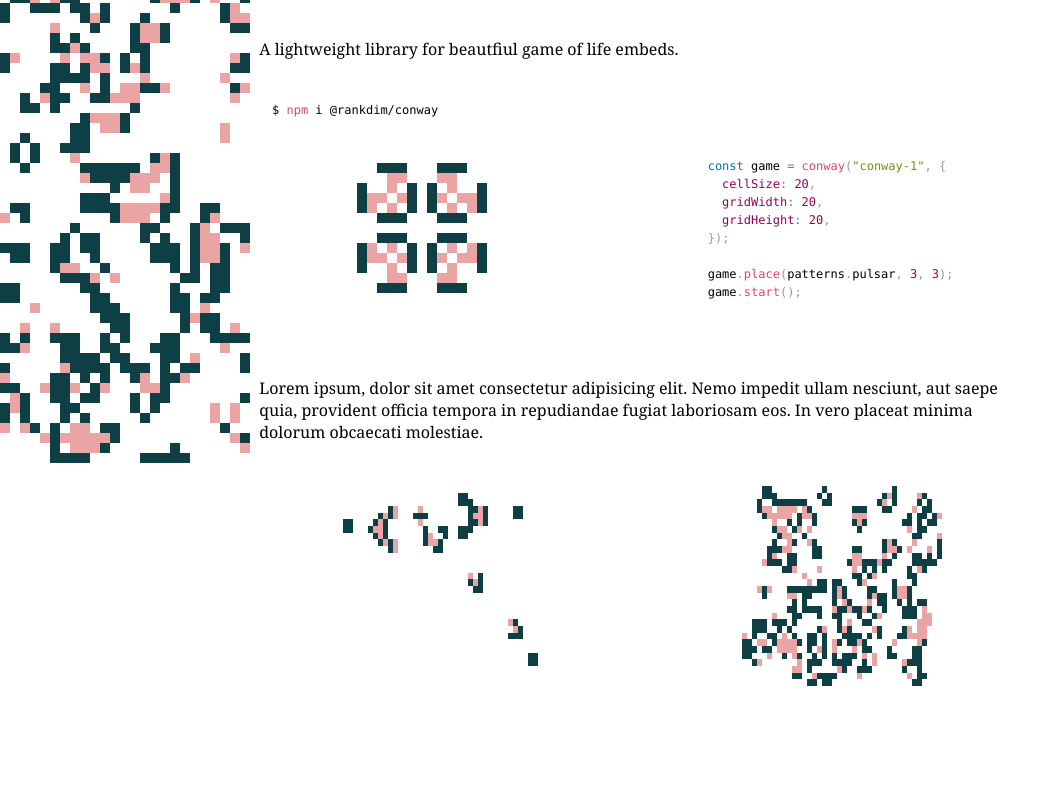
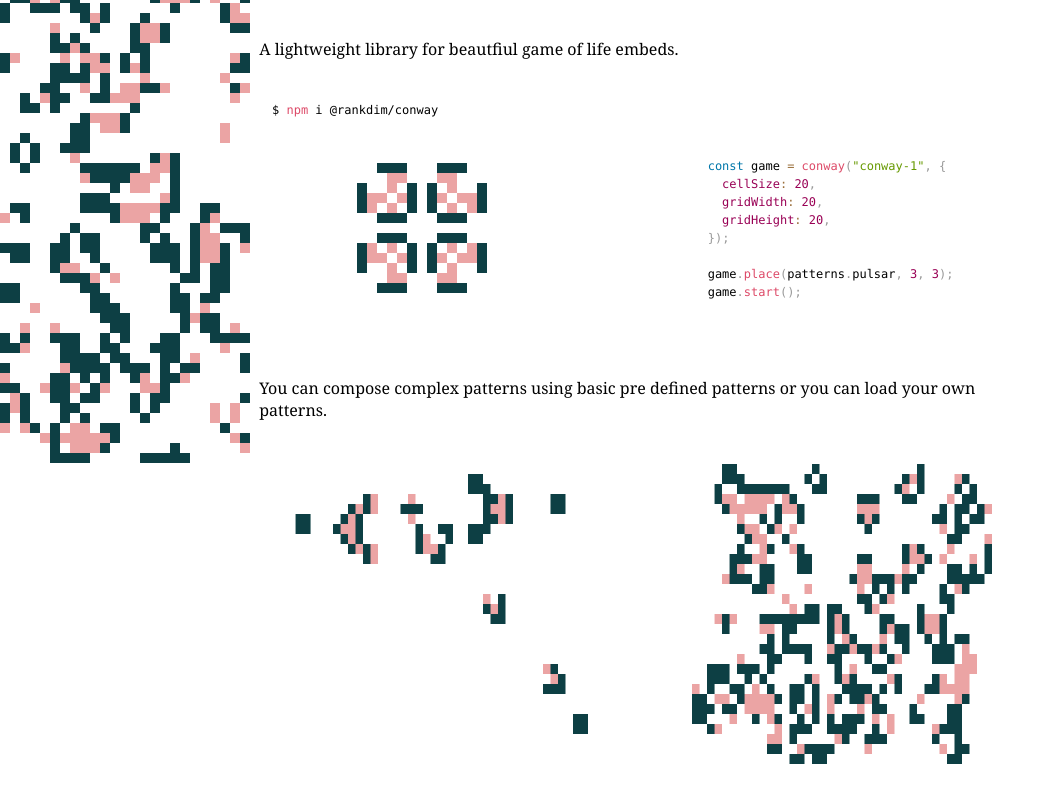
Before and after one commit to rankdim/conway, a website built with Vite: page docs/index.html in a window 1280 px wide. Shown: the part 337-1140 px from the top of the page, without its empty margins (0-1060 px from the left). Before the commit the page ends 1063 px from the top, so only its background shows below. Built offline with nearby package versions, Linux system fonts and the light colour scheme.

Commit message:
fix: docs

```diff
--- a/docs/index.html
+++ b/docs/index.html
@@ -53,15 +53,9 @@ game.place(patterns.pulsar, 3, 3);
 game.start();
   </code>
 </pre>
-
-          <div>
-            <p>
-              Lorem ipsum, dolor sit amet consectetur adipisicing elit. Nemo
-              impedit ullam nesciunt, aut saepe quia, provident officia tempora
-              in repudiandae fugiat laboriosam eos. In vero placeat minima
-              dolorum obcaecati molestiae.
-            </p>
-          </div>
+        </div>
+        <div>
+          <p>You can compose complex patterns using basic pre defined patterns or you can load your own patterns. </p>
         </div>
 
         <div class="canvas-container">
--- a/docs/style.css
+++ b/docs/style.css
@@ -6,8 +6,8 @@ body {
   /* border: 1px dashed yellow; */
 }
 
-p{
-  padding: 1.2rem
+p {
+  padding: 1.2rem;
 }
 /*
 div {
@@ -18,7 +18,7 @@ div {
   border: 1px dotted black;
 } */
 
-.page-title{
+.page-title {
   display: flex;
   flex-direction: column;
   align-items: center;
@@ -57,13 +57,13 @@ div {
   width: 200px;
 }
 #conway-3 {
-  height: 200px;
-  width: 200px;
+  height: 300px;
+  width: 300px;
 }
 
 #conway-4 {
-  height: 200px;
-  width: 200px;
+  height: 300px;
+  width: 300px;
 }
 
 #conway-left {
@@ -81,7 +81,7 @@ div {
 }
 
 @media (max-width: 575.98px) {
-  .main{
+  .main {
     padding: 0;
     margin-top: 20px;
   }
@@ -89,6 +89,12 @@ div {
     height: 300px;
     width: 300px;
   }
+
+  #conway-3,
+  #conway-4 {
+    border: 1px solid rgba(0, 0, 0, 0.1);
+  }
+
   #conway-left {
     display: none;
   }
@@ -97,7 +103,6 @@ div {
   }
 }
 
-
 pre[class*="language-"] {
   background: none !important;
   padding: 0 !important;
```
